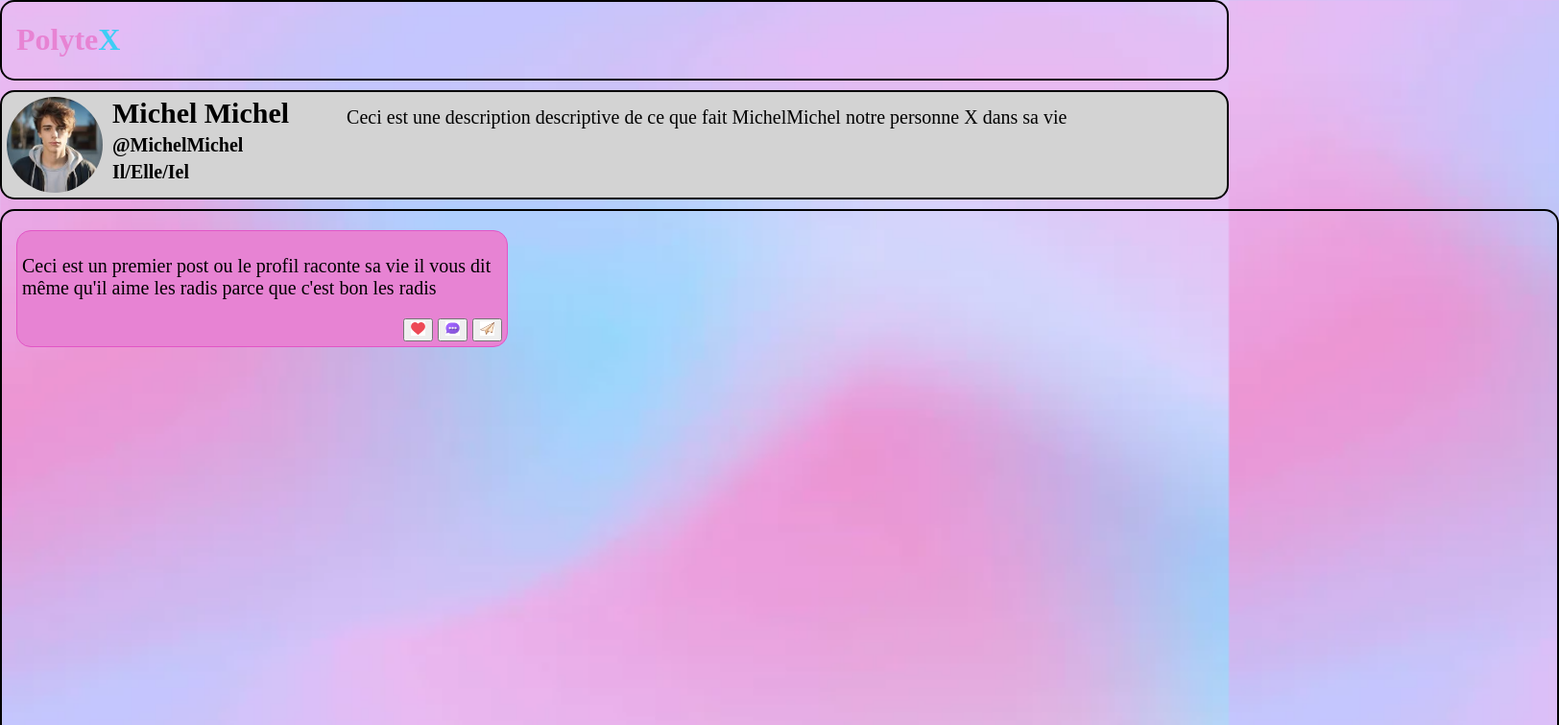
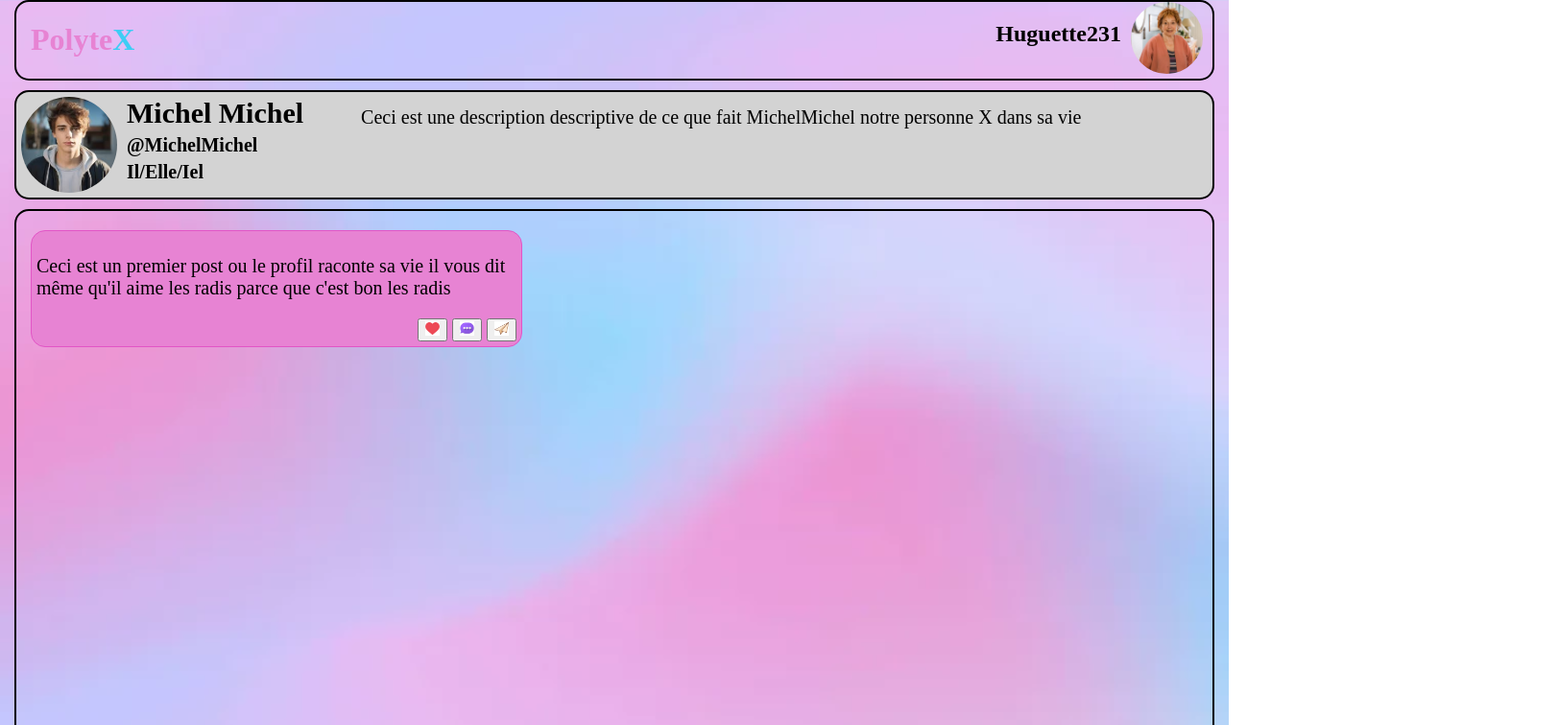
Before and after one commit to JinxYTW/projet_devops-ilia-2024-5, a plain HTML site: page frontend/src/userPage.html in a window 1280 px wide. Shown: the top 756 px of the page at 96% size, 1624 px wide, since content can reach past the window. Drawn offline with Linux system fonts and the light colour scheme.

Commit message:
rectification des bordures et ajout de mon profil en haut à gauche

```diff
--- a/frontend/src/styles/main.css
+++ b/frontend/src/styles/main.css
@@ -1,11 +1,11 @@
 body {
     background-image: url('../../data/fontpotentiel.jpg');
-    background-attachment: fixed; /* L'image reste fixe pendant le défilement */
-    background-size: cover; /* L'image couvre toute la largeur de la page */
-    background-position: bottom center; /* L'image est positionnée au bas de la page */
-    background-repeat: no-repeat; /* L'image ne se répète pas */
-    height: 100vh; /* Assurez-vous que le body prend toute la hauteur de la page */
-    margin: 0; /* Enlève la marge par défaut du body */
+    background-attachment: fixed;
+    background-size: cover;
+    background-position: bottom center;
+    background-repeat: no-repeat;
+    height: 100vh;
+    margin: 0;
     }
 
 #premierPost {
@@ -17,6 +17,16 @@ body {
     border: 1px solid rgb(226, 85, 198);
     border-radius: 15px;
     font-size: 20px;
+}
+
+#maPhoto {
+
+    width: 75px;
+    height: 75px;
+    border-radius: 50%;
+    margin-right: 10px;
+    margin-left: 10px;
+
 }
 
 #photoProfil {
@@ -41,6 +51,8 @@ body {
 
 #presentation{
 
+    margin-right: 15px;
+    margin-left: 15px;
     background-color: lightgrey;
     padding: 5px;
     height: fit-content;
@@ -82,8 +94,9 @@ body {
 
 #zonePosts {
 
+    margin-left: 15px;
+    margin-right: 15px;
     border: 2px solid rgb(0, 0, 0);
-    width: 1590px;
     height: 10000px;
     padding: 15px;
     padding-top: 20px;
@@ -97,12 +110,24 @@ body {
 
 #entete {
 
+    margin-left: 15px;
+    margin-right: 15px;
     border: 2px solid rgb(0, 0, 0);
     border-radius: 15px;
     margin-bottom: 10px;
     display: flex;
     flex: row;
+    flex-direction: row;
+    justify-content: space-between; /* Espace entre le titre et le profil */
+
     padding-left: 15px;
+}
+
+#titreComplet {
+
+    display: flex;
+    align-items: right;
+
 }
 
 #titlePolyte {
@@ -116,3 +141,11 @@ body {
     color:rgb(61, 205, 245);
 
 }
+
+#monProfil {
+
+    display: flex;
+    flex-direction: row;
+    align-items: right;
+
+}
--- a/frontend/src/userPage.html
+++ b/frontend/src/userPage.html
@@ -9,7 +9,14 @@
 </head>
 <body>
     <div id="entete">
-        <h1 id="titlePolyte">Polyte</h1><h1 id="titleX">X</h1>
+        <div id="titreComplet">
+            <h1 id="titlePolyte">Polyte</h1>
+            <h1 id="titleX">X</h1>
+        </div>
+        <div id="monProfil">
+            <h2 id="monNom">Huguette231</h2>
+            <img id="maPhoto" src="../data/huguette.avif">
+        </div>
     </div>
 
     <div id="presentation">
```
Also changed, not shown: frontend/data/huguette.avif (added), frontend/data/huguette.jpg (added).
